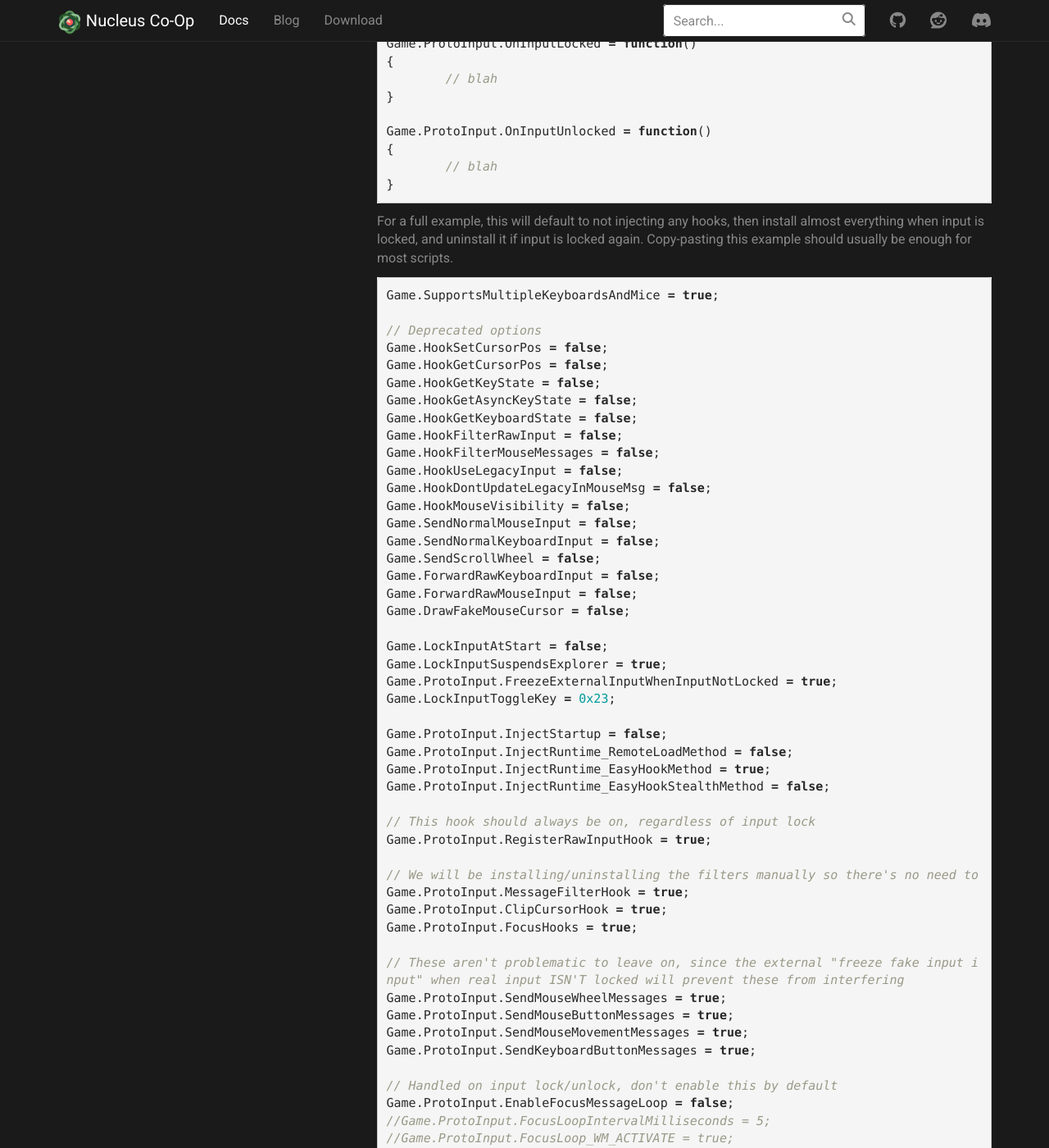
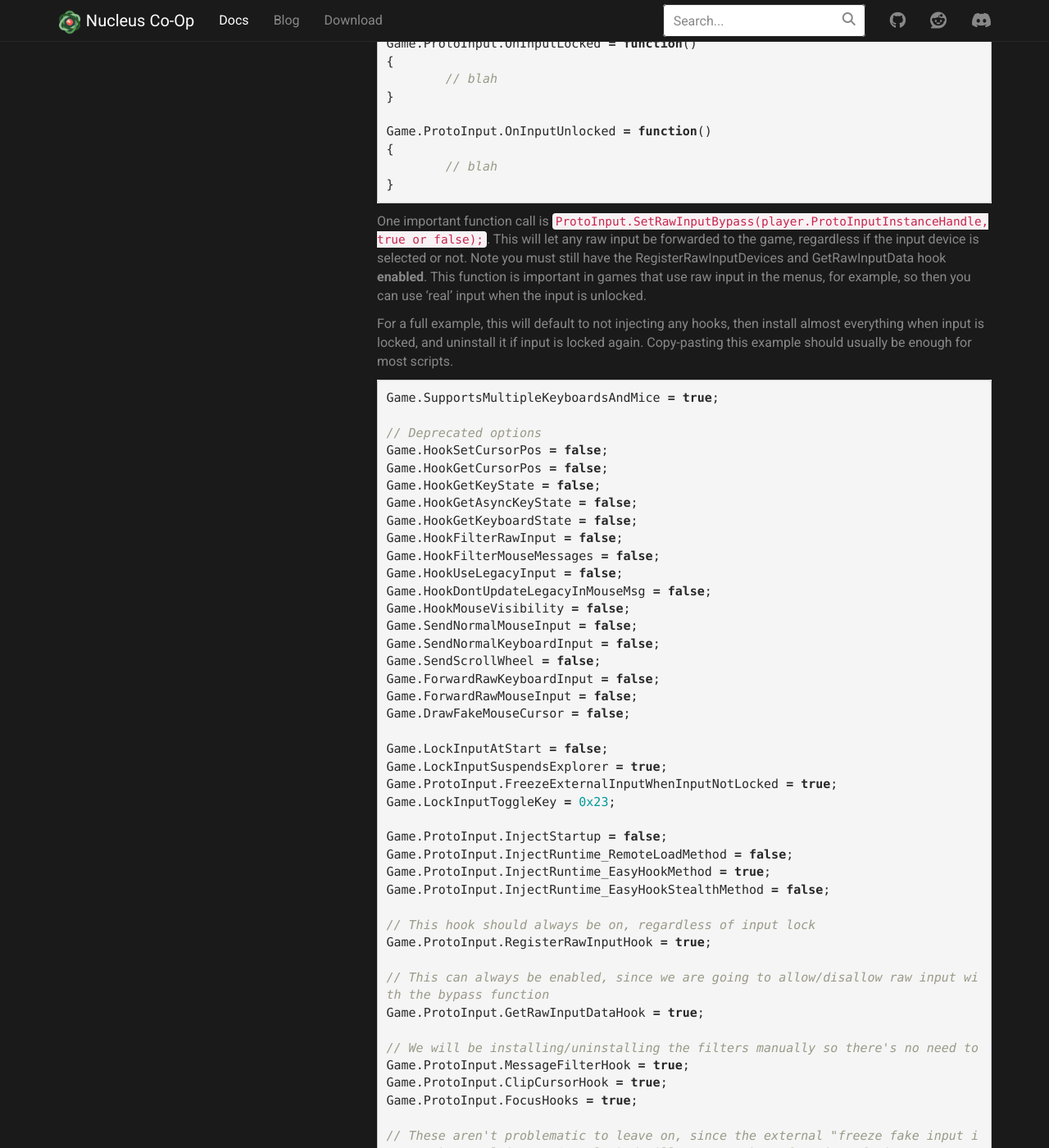
Before and after one commit to nucleus-coop/nucleus-coop.github.io, a Jekyll site: the page built from _docs/protoinput.md, in a window 1280 px wide and 1400 px high, scrolled down 11485 px. Shown: the whole window at 82% size. Built offline with Jekyll 4.4.1, drawn with Linux system fonts in a browser that asks for light colours; nearby versions of some CDN libraries; some of the changed text lies outside the part shown.

Commit message:
Updated proto input doc with raw input bypass

````diff
--- a/Gemfile
+++ b/Gemfile
@@ -37,6 +37,10 @@
 #    gem "jekyll-seo-tag"
 # end
 
+group :jekyll_plugins do
+    gem "jekyll-sitemap"
+ end
+
 # Windows and JRuby does not include zoneinfo files, so bundle the tzinfo-data gem
 # and associated library.
 install_if -> { RUBY_PLATFORM =~ %r!mingw|mswin|java! } do
--- a/_docs/protoinput.md
+++ b/_docs/protoinput.md
@@ -241,6 +241,7 @@
 }
 ```
 
+One important function call is `ProtoInput.SetRawInputBypass(player.ProtoInputInstanceHandle, true or false);`. This will let any raw input be forwarded to the game, regardless if the input device is selected or not. Note you must still have the RegisterRawInputDevices and GetRawInputData hook **enabled**. This function is important in games that use raw input in the menus, for example, so then you can use 'real' input when the input is unlocked.
 
 For a full example, this will default to not injecting any hooks, then install almost everything when input is locked, and uninstall it if input is locked again. Copy-pasting this example should usually be enough for most scripts.
 
@@ -277,6 +278,9 @@
 
 // This hook should always be on, regardless of input lock
 Game.ProtoInput.RegisterRawInputHook = true;
+
+// This can always be enabled, since we are going to allow/disallow raw input with the bypass function
+Game.ProtoInput.GetRawInputDataHook = true;
 
 // We will be installing/uninstalling the filters manually so there's no need to
 Game.ProtoInput.MessageFilterHook = true;
@@ -353,6 +356,9 @@
 		ProtoInput.SetDrawFakeCursor(player.ProtoInputInstanceHandle, false);
 
 		ProtoInput.StartFocusMessageLoop(player.ProtoInputInstanceHandle, 5, true, true, true, true, true);
+
+		// Disable the bypass: let the input be processed by Proto Input
+		ProtoInput.SetRawInputBypass(player.ProtoInputInstanceHandle, false);
 	}
 }
 
@@ -386,6 +391,9 @@
 
 		// Intentionally disable focus so all the instances don't respond to input at the same time
 		ProtoInput.StopFocusMessageLoop(player.ProtoInputInstanceHandle);
+
+		// Enable the bypass: allow any raw input to pass
+		ProtoInput.SetRawInputBypass(player.ProtoInputInstanceHandle, true);
 	}
 }
 ```
````
Also changed, not shown: other parts of _docs/protoinput.md (+0 -2 lines).
